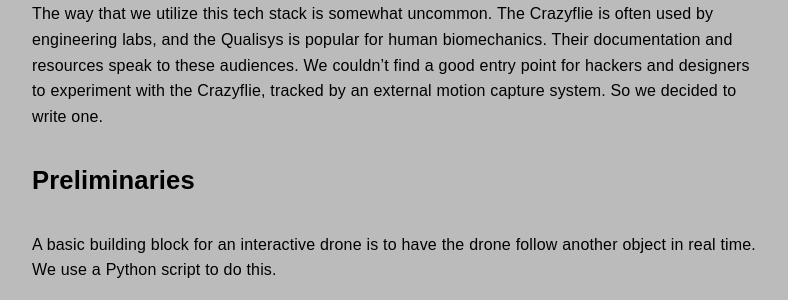
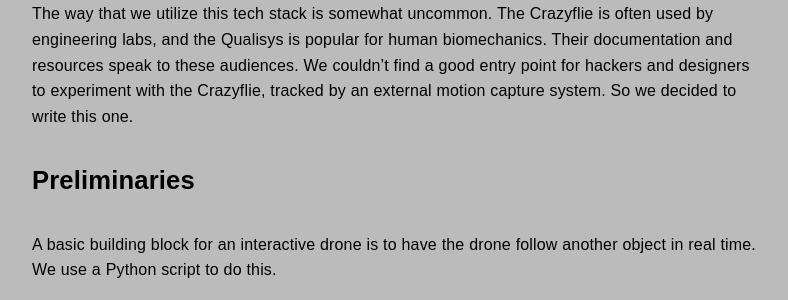
Before and after one commit to l77l77/mbaytas.github.io, a Jekyll site: the page built from crazyflie.md, in a window 1280 px wide and 900 px high, scrolled down 812 px. Shown: the part 255-555 px from the top of the window, without its empty margins (430-1218 px from the left). Built offline with Jekyll 4.4.1, drawn with Linux system fonts in a browser that asks for light colours; some web fonts are replaced; our own code applies the rules of GitHub Pages for plain Markdown files; comment, search, counter and statistics services are not loaded.

Commit message:
Update crazyflie.md

```diff
--- a/crazyflie.md
+++ b/crazyflie.md
@@ -7,6 +7,8 @@
 # Building Interactions with the Bitcraze Crazyflie and Motion Capture
 
 *April 2021*
+
+{:toc}
 
 In our research we experiment with autonomous "drones" -- or flying robots -- for at-home leisure and wellnes applications. Our tech stack is based on the [Bitcraze Crazyflie](https://www.bitcraze.io/), which serves this purpose well for two reasons.
 
@@ -18,7 +20,7 @@
 
 *Full disclosure: My work is sponsored by Qualisys, but the company does not direct or screen our projects and publications in any way.*
 
-The way that we utilize this tech stack is somewhat uncommon. The Crazyflie is often used by engineering labs, and the Qualisys is popular for human biomechanics. Their documentation and resources speak to these audiences. We couldn't find a good entry point for hackers and designers to experiment with the Crazyflie, tracked by an external motion capture system. So we decided to write one.
+The way that we utilize this tech stack is somewhat uncommon. The Crazyflie is often used by engineering labs, and the Qualisys is popular for human biomechanics. Their documentation and resources speak to these audiences. We couldn't find a good entry point for hackers and designers to experiment with the Crazyflie, tracked by an external motion capture system. So we decided to write this one.
 
 
 ## Preliminaries
```
